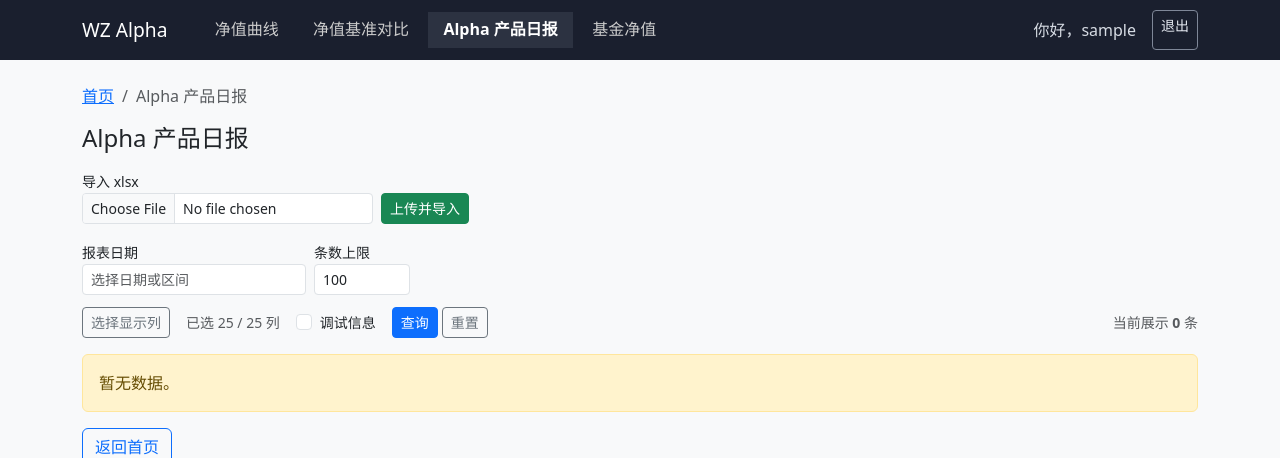
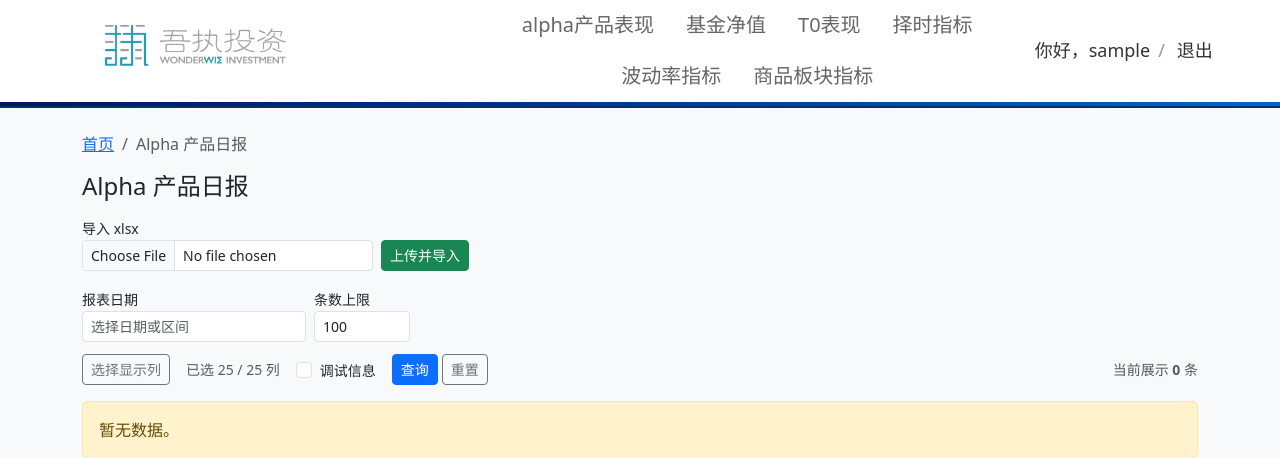
Before and after one commit to shenwenhui822-cyber/WZDjango, a Django app: page /alpha/daily/ in a window 1280 px wide. Shown: the top 458 px of the page. Run offline with Django 4.2, Linux system fonts and the light colour scheme; the visitor is signed in with stand-in values (Sample User, id 1); data that the repository does not hold is empty.

Commit message:
页面调整

```diff
--- a/portal/apps.py
+++ b/portal/apps.py
@@ -6,7 +6,7 @@ import sys
 class PortalConfig(AppConfig):
     default_auto_field = "django.db.models.BigAutoField"
     name = "portal"
-    verbose_name = "WZ Alpha"
+    verbose_name = "吾执内部投研平台"
 
     def ready(self):
         # 开发/部署启动 Django 进程后自动进入定时循环（可用环境变量关闭）
--- a/portal/routes/web.py
+++ b/portal/routes/web.py
@@ -4,6 +4,7 @@ from portal.views import (
     alpha_daily_views,
     auth_views,
     nav_curve_views,
+    placeholder_views,
 )
 
 web_urlpatterns = [
@@ -17,6 +18,10 @@ web_urlpatterns = [
     ),
     path("nav/curve/", nav_curve_views.nav_curve, name="nav_curve"),
     path("nav/bench-compare/", nav_curve_views.nav_bench_compare, name="nav_bench_compare"),
+    path("alpha/t0/", placeholder_views.placeholder_t0, name="alpha_t0"),
+    path("alpha/timing/", placeholder_views.placeholder_timing, name="alpha_timing"),
+    path("alpha/volatility/", placeholder_views.placeholder_volatility, name="alpha_volatility"),
+    path("alpha/commodity/", placeholder_views.placeholder_commodity, name="alpha_commodity"),
     path("nav/raw/", nav_curve_views.raw_nav, name="raw_nav"),
     path("logout/", auth_views.logout_view, name="logout"),
 ]
--- a/portal/templates/portal/alpha_daily.html
+++ b/portal/templates/portal/alpha_daily.html
@@ -1,5 +1,5 @@
 {% extends "base.html" %}
-{% block title %}Alpha 产品日报 - WZ Alpha{% endblock %}
+{% block title %}Alpha 产品日报 - 吾执内部投研平台{% endblock %}
 {% block extra_css %}
 <link rel="stylesheet" href="https://cdn.jsdelivr.net/npm/flatpickr@4.6.13/dist/flatpickr.min.css">
 <style>
--- a/portal/templates/portal/login.html
+++ b/portal/templates/portal/login.html
@@ -1,12 +1,12 @@
 {% extends "base.html" %}
-{% block title %}登录 - WZ Alpha{% endblock %}
+{% block title %}登录 - 吾执内部投研平台{% endblock %}
 {% block content %}
 <div class="row justify-content-center">
     <div class="col-md-5 col-lg-4">
         <div class="card shadow-sm">
             <div class="card-body p-4">
                 <h1 class="h4 mb-3 text-center">登录</h1>
-                <p class="text-muted small text-center mb-4">请输入系统账号登录 WZ Alpha</p>
+                <p class="text-muted small text-center mb-4">请输入系统账号登录 吾执内部投研平台</p>
                 {% if error %}
                 <div class="alert alert-danger py-2" role="alert">{{ error }}</div>
                 {% endif %}
--- a/portal/templates/portal/nav_curve.html
+++ b/portal/templates/portal/nav_curve.html
@@ -1,5 +1,5 @@
 {% extends "base.html" %}
-{% block title %}净值曲线 - WZ Alpha{% endblock %}
+{% block title %}净值曲线 - 吾执内部投研平台{% endblock %}
 {% block extra_css %}
 <style>
     .panel-card { border: 1px solid #dee2e6; border-radius: 0.5rem; background: #fff; }
--- a/portal/templates/portal/raw_nav.html
+++ b/portal/templates/portal/raw_nav.html
@@ -1,5 +1,5 @@
 {% extends "base.html" %}
-{% block title %}基金净值 - WZ Alpha{% endblock %}
+{% block title %}基金净值 - 吾执内部投研平台{% endblock %}
 {% block extra_css %}
 <link rel="stylesheet" href="https://cdn.jsdelivr.net/npm/flatpickr@4.6.13/dist/flatpickr.min.css">
 <style>
--- a/templates/base.html
+++ b/templates/base.html
@@ -1,83 +1,174 @@
+{% load static %}
 <!DOCTYPE html>
 <html lang="zh-CN">
 <head>
     <meta charset="utf-8">
     <meta name="viewport" content="width=device-width, initial-scale=1">
-    <title>{% block title %}WZ Alpha{% endblock %}</title>
+    <title>{% block title %}吾执内部投研平台{% endblock %}</title>
     <link href="https://cdn.jsdelivr.net/npm/bootstrap@5.3.3/dist/css/bootstrap.min.css" rel="stylesheet">
     <style>
-        .site-navbar {
-            background-color: #1a1f2e;
-            min-height: 60px;
+        /* 顶栏：白底 + 底部分界（渐变条，接近图二） */
+        .site-header {
+            width: 100%;
+            background: #ffffff;
+            margin-bottom: 1.5rem;
+            border-bottom: 2px solid #003366;
         }
-        .site-navbar .navbar-brand {
-            color: #fff;
-            font-size: 1.2rem;
-            font-weight: 500;
+        .site-header::after {
+            content: "";
+            display: block;
+            height: 4px;
+            background: linear-gradient(to right, #001a57 0%, #003399 45%, #0066cc 100%);
         }
-        .site-navbar .navbar-brand:hover { color: #fff; }
-        .top-nav-link {
-            color: #ccc !important;
-            padding: 0.55rem 0.95rem !important;
-            border-radius: 0;
+        .site-nav-bar {
+            max-width: 1920px;
+            margin: 0 auto;
+            display: flex;
+            align-items: stretch;
+            justify-content: space-between;
+            flex-wrap: wrap;
+            gap: 0.5rem 1rem;
+            /* 左侧多留白，Logo 不靠边（参考图二整体内缩） */
+            padding: 0 clamp(20px, 4vw, 56px) 0 clamp(28px, 7vw, 100px);
+            min-height: 56px;
+            box-sizing: border-box;
+        }
+        .site-logo-block {
+            display: flex;
+            align-items: center;
+            padding: 8px 0 8px 4px;
+            text-decoration: none;
+            color: inherit;
+            flex-shrink: 0;
+        }
+        .site-logo-block:hover { opacity: 0.92; }
+        .site-logo-img {
+            width: auto;
+            height: clamp(40px, 7vw, 72px);
+            object-fit: contain;
+            display: block;
+        }
+        /* 导航：默认灰字；悬停/当前 = 深蓝底 + 白字 + 短下划线（图二） */
+        .site-nav-menu {
+            display: flex;
+            list-style: none;
+            margin: 0;
+            padding: 0;
+            align-items: stretch;
+            flex-wrap: wrap;
+            gap: 0;
+            flex: 1;
+            justify-content: center;
+            min-width: 0;
+        }
+        .site-nav-menu li {
+            display: flex;
+            align-items: stretch;
+        }
+        .site-nav-menu a {
+            position: relative;
+            display: inline-flex;
+            flex-direction: column;
+            align-items: center;
+            justify-content: center;
+            text-decoration: none;
+            font-size: clamp(14px, 1.6vw, 20px);
+            color: #666666;
+            padding: 0.65rem 1rem;
+            transition: background-color 0.2s, color 0.2s;
             white-space: nowrap;
-            font-weight: 500;
-            line-height: 1.1;
-            text-decoration: none;
         }
-        .top-nav-link:hover {
-            color: #ffffff !important;
-            background-color: #2c3241;
+        .site-nav-menu a::after {
+            content: "";
+            position: absolute;
+            bottom: 10px;
+            left: 50%;
+            transform: translateX(-50%);
+            width: 0;
+            height: 2px;
+            background: #ffffff;
+            transition: width 0.2s ease;
         }
-        .top-nav-link.active {
-            color: #ffffff !important;
-            background-color: #2c3241;
+        .site-nav-menu a:hover,
+        .site-nav-menu a:focus-visible {
+            background-color: #003366;
+            color: #ffffff;
+        }
+        .site-nav-menu a:hover::after,
+        .site-nav-menu a:focus-visible::after {
+            width: 1.75rem;
+        }
+        .site-nav-menu a.active {
+            background-color: #003366;
+            color: #ffffff;
             font-weight: 600;
         }
-        .top-nav-scroll { overflow-x: auto; overflow-y: hidden; }
-        .site-navbar .navbar-text { color: #d7dce4 !important; }
-        .site-navbar .btn-outline-light {
-            border-color: #7f8798;
-            color: #e5e9f1;
+        .site-nav-menu a.active::after {
+            width: 1.75rem;
         }
-        .site-navbar .btn-outline-light:hover {
-            border-color: #a8b0bf;
-            background-color: #2c3241;
-            color: #fff;
+        .site-nav-user {
+            display: flex;
+            align-items: center;
+            gap: 0.35rem;
+            flex-shrink: 0;
+            margin-left: auto;
+            padding-right: clamp(4px, 1vw, 12px);
+            font-size: clamp(14px, 1.5vw, 18px);
+        }
+        .site-nav-user .user-greet {
+            color: #333333;
+            max-width: min(12rem, 28vw);
+            overflow: hidden;
+            text-overflow: ellipsis;
+            white-space: nowrap;
+        }
+        .site-nav-user .site-nav-sep {
+            color: #999999;
+            user-select: none;
+            padding: 0 0.15rem;
+        }
+        /* 参考「登录 / 注册」：文字链 + 悬停变色，无粗边框 */
+        .site-nav-user .btn-logout {
+            text-decoration: none;
+            color: #333333;
+            border: none;
+            background: transparent;
+            padding: 0.35rem 0.25rem;
+            font-size: inherit;
+            border-radius: 0;
+            transition: color 0.2s ease;
+        }
+        .site-nav-user .btn-logout:hover {
+            color: #0066cc;
+            background: transparent;
         }
     </style>
     {% block extra_css %}{% endblock %}
 </head>
 <body class="bg-light">
-<nav class="navbar navbar-expand-lg site-navbar mb-4">
-    <div class="container">
-        <a class="navbar-brand" href="{% url 'portal:index' %}">WZ Alpha</a>
+<header class="site-header">
+    <nav class="site-nav-bar" aria-label="主导航">
+        <a class="site-logo-block" href="{% if user.is_authenticated %}{% url 'portal:nav_bench_compare' %}{% else %}{% url 'portal:index' %}{% endif %}">
+            <img src="{% static 'img/wuzhilogo.png' %}" alt="吾执" class="site-logo-img">
+        </a>
         {% if user.is_authenticated %}
-        <div class="top-nav-scroll ms-3 me-auto">
-            <ul class="navbar-nav flex-row align-items-center gap-1">
-                <li class="nav-item">
-                    <a href="{% url 'portal:nav_curve' %}" class="nav-link top-nav-link {% if request.resolver_match.url_name == 'nav_curve' %}active{% endif %}">净值曲线</a>
-                </li>
-                <li class="nav-item">
-                    <a href="{% url 'portal:nav_bench_compare' %}" class="nav-link top-nav-link {% if request.resolver_match.url_name == 'nav_bench_compare' %}active{% endif %}">净值基准对比</a>
-                </li>
-                <li class="nav-item">
-                    <a href="{% url 'portal:alpha_daily' %}" class="nav-link top-nav-link {% if request.resolver_match.url_name == 'alpha_daily' %}active{% endif %}">Alpha 产品日报</a>
-                </li>
-                <li class="nav-item">
-                    <a href="{% url 'portal:raw_nav' %}" class="nav-link top-nav-link {% if request.resolver_match.url_name == 'raw_nav' %}active{% endif %}">基金净值</a>
-                </li>
-            </ul>
+        {# 前端暂不展示：净值曲线(nav_curve)、Alpha 产品日报(alpha_daily)，路由仍可用直接访问 #}
+        <ul class="site-nav-menu">
+            <li><a href="{% url 'portal:nav_bench_compare' %}" class="{% if request.resolver_match.url_name == 'nav_bench_compare' %}active{% endif %}">alpha产品表现</a></li>
+            <li><a href="{% url 'portal:raw_nav' %}" class="{% if request.resolver_match.url_name == 'raw_nav' %}active{% endif %}">基金净值</a></li>
+            <li><a href="{% url 'portal:alpha_t0' %}" class="{% if request.resolver_match.url_name == 'alpha_t0' %}active{% endif %}">T0表现</a></li>
+            <li><a href="{% url 'portal:alpha_timing' %}" class="{% if request.resolver_match.url_name == 'alpha_timing' %}active{% endif %}">择时指标</a></li>
+            <li><a href="{% url 'portal:alpha_volatility' %}" class="{% if request.resolver_match.url_name == 'alpha_volatility' %}active{% endif %}">波动率指标</a></li>
+            <li><a href="{% url 'portal:alpha_commodity' %}" class="{% if request.resolver_match.url_name == 'alpha_commodity' %}active{% endif %}">商品板块指标</a></li>
+        </ul>
+        <div class="site-nav-user">
+            <span class="user-greet" title="{{ user.username }}">你好，{{ user.username }}</span>
+            <span class="site-nav-sep" aria-hidden="true">/</span>
+            <a class="btn-logout" href="{% url 'portal:logout' %}">退出</a>
         </div>
         {% endif %}
-        {% if user.is_authenticated %}
-        <div class="navbar-nav ms-auto">
-            <span class="navbar-text text-white me-3">你好，{{ user.username }}</span>
-            <a class="btn btn-outline-light btn-sm" href="{% url 'portal:logout' %}">退出</a>
-        </div>
-        {% endif %}
-    </div>
-</nav>
+    </nav>
+</header>
 <div class="container pb-5">
     {% block content %}{% endblock %}
 </div>
--- a/wzproject/settings.py
+++ b/wzproject/settings.py
@@ -88,7 +88,7 @@ DEFAULT_AUTO_FIELD = "django.db.models.BigAutoField"
 
 # 登录/登出跳转
 LOGIN_URL = "/"
-LOGIN_REDIRECT_URL = "/home/"
+LOGIN_REDIRECT_URL = "/nav/bench-compare/"
 LOGOUT_REDIRECT_URL = "/"
 
 # 跨域与 CSRF（便于前端通过 http://<host>:7443 访问）
@@ -124,7 +124,7 @@ MONGODB_RQ_BENCH_CALC_PREFIX = "calc_"
 MONGODB_RQ_BENCH_CALC_NAV_BENCH_DAILY = "calc_nav_bench_daily"
 MONGODB_RQ_BENCH_CALC_NAV_BENCH_SUMMARY = "calc_nav_bench_summary"
 
-# 净值基准对比页面的指标口径配置
+# alpha产品表现页面的指标口径配置
 # A 股日频年化因子，默认 252；若改为 244/245，需全站统一
 NAV_ANNUALIZATION_FACTOR = 252
 # 波动率/夏普的最小样本天数；不足时显示为空
```
Also changed, not shown: portal/templates/portal/home.html (+3 -11 lines), portal/templates/portal/nav_bench_compare.html (+4 -4 lines), portal/templates/portal/placeholder_page.html (added, +16 -0 lines), portal/views/auth_views.py (+4 -4 lines), portal/views/placeholder_views.py (added, +40 -0 lines), 基金评价指标.md (+1 -1 lines), image/wuzhilogo.png (added), static/img/wuzhilogo.png (added).
